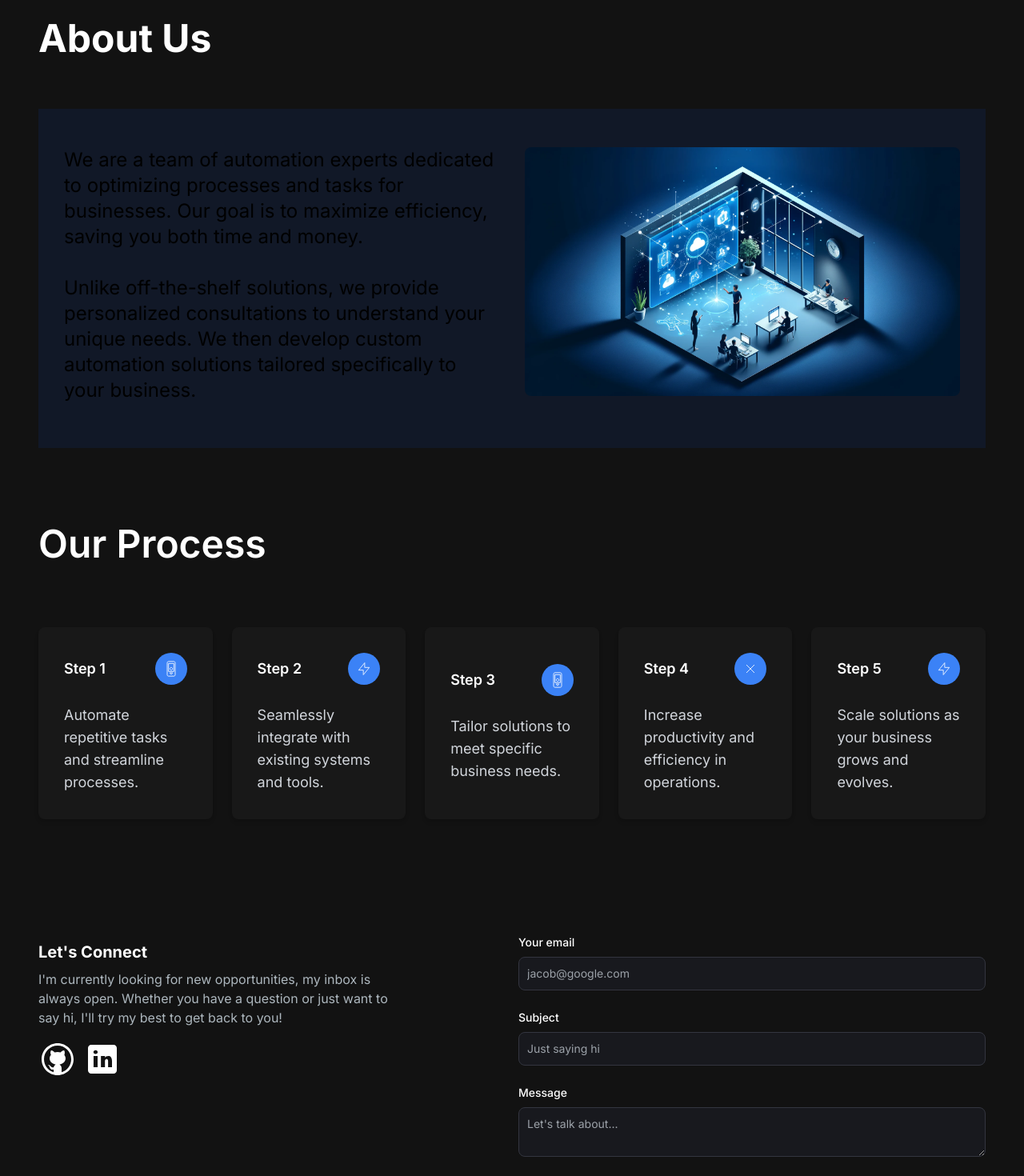
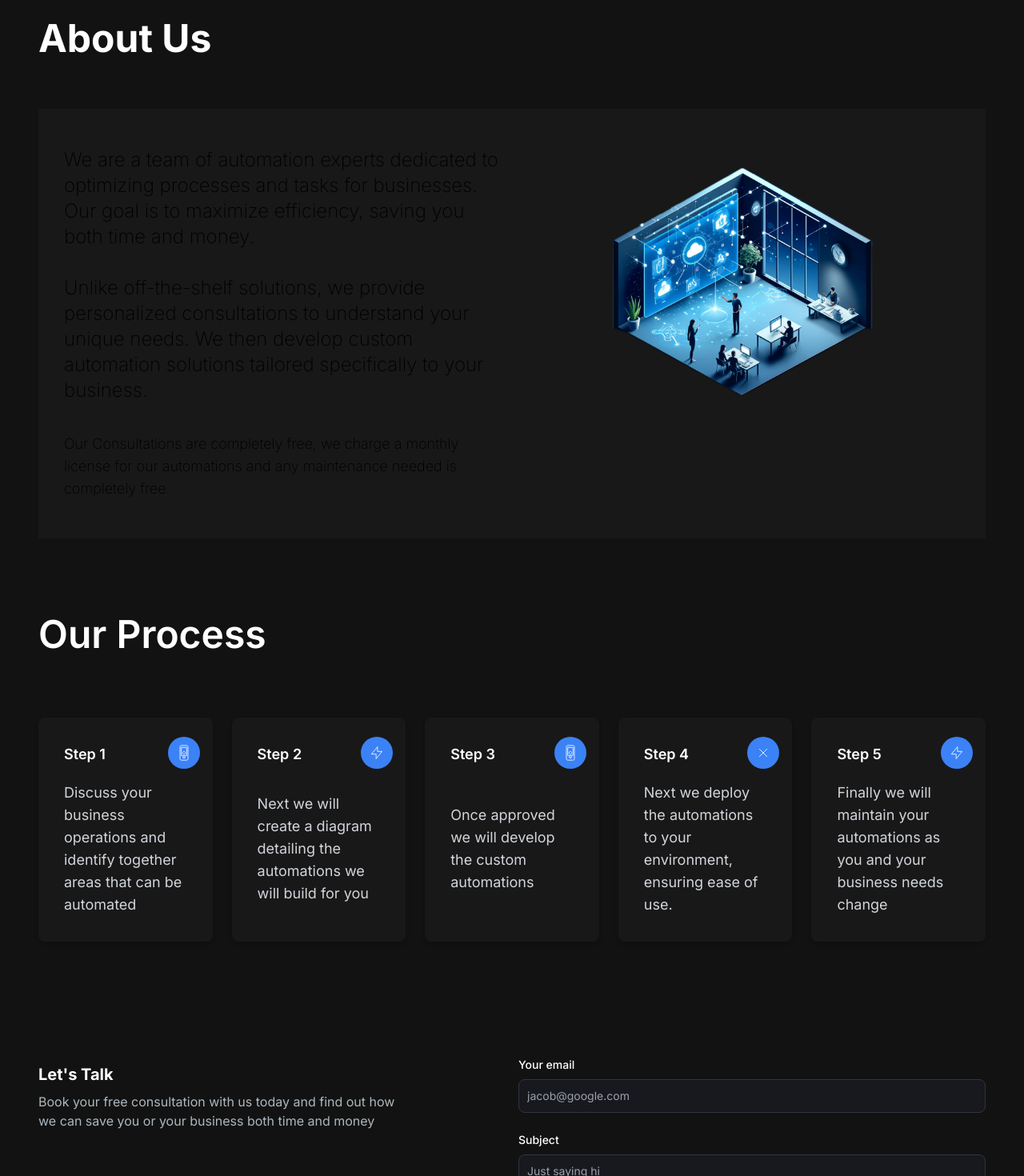
Before and after one commit to dolphinNoir/BluefinSite, a Next.js app: page / in a window 1280 px wide. Shown: the part 680-2150 px from the top of the page at 80% size. Built offline with nearby package versions, Linux system fonts and the light colour scheme.

Commit message:
made some adjustments for the about section

```diff
--- a/src/app/components/AboutUs.jsx
+++ b/src/app/components/AboutUs.jsx
@@ -6,26 +6,31 @@ const AboutUs = () => {
       <h2 className="text-3xl lg:text-5xl font-bold text-white pb-8 lg:pb-[4rem]">
         About Us
       </h2>
-      <section id="about-us" className="bg-gray-900 py-8 ">
+      <section id="about-us" className="bg-[#181818] py-8 ">
         <div className="container mx-auto px-4">
-          <div className="flex flex-col-reverse lg:flex-row md:flex-row">
-            <div className="md:w-1/2">
+          <div className="flex flex-col-reverse xl:flex-row flex-row">
+            <div className="w-[100%]">
               <div className="p-4">
-                <p className="text-2xl  mb-4 pb-2">
+                <p className="text-2xl font-extralight  mb-4 pb-2">
                   We are a team of automation experts dedicated to optimizing
                   processes and tasks for businesses. Our goal is to maximize
                   efficiency, saving you both time and money.
                 </p>
-                <p className="text-2xl py-2">
+                <p className="text-2xl font-extralight py-2">
                   Unlike off-the-shelf solutions, we provide personalized
                   consultations to understand your unique needs. We then develop
                   custom automation solutions tailored specifically to your
                   business.
                 </p>
+                <p className="text-lg font-extralight mt-[1.8rem]">
+                  Our Consultations are completely free, we charge a monthly
+                  license for our automations and any maintenance needed is
+                  completely free.
+                </p>
               </div>
             </div>
-            <div className="md:w-1/2">
-              <div className="p-4">
+            <div className="w-[100%] pt-[1rem] pb-[2rem]">
+              <div className="p-0">
                 <img
                   src="/images/about-image.png"
                   alt="Our Team"
--- a/src/app/components/CardsSection.jsx
+++ b/src/app/components/CardsSection.jsx
@@ -10,35 +10,35 @@ export const CardsSection = () => {
       <div className="grid grid-cols-1 sm:grid-cols-2 md:grid-cols-3 lg:grid-cols-4 xl:grid-cols-5 gap-6">
         <CustomCard
           step="Step 1"
-          description="Automate repetitive tasks and streamline processes."
+          description="Discuss your business operations and identify together areas that can be automated"
           bgColor="bg-[#181818]"
           icon={true}
           iconPath="M16 1H8C6.896 1 6 1.896 6 3V21C6 22.104 6.896 23 8 23H16C17.104 23 18 22.104 18 21V3C18 1.896 17.104 1 16 1ZM12 20C10.896 20 10 19.104 10 18H14C14 19.104 13.104 20 12 20ZM16 16H8V4H16V16ZM12 14C13.104 14 14 13.104 14 12C14 10.896 13.104 10 12 10C10.896 10 10 10.896 10 12C10 13.104 10.896 14 12 14Z"
         />
         <CustomCard
           step="Step 2"
-          description="Seamlessly integrate with existing systems and tools."
+          description="Next we will create a diagram detailing the automations we will build for you"
           bgColor="bg-[#181818]"
           icon={true}
           iconPath="M13 10V3L4 14h7v7l9-11h-7z"
         />
         <CustomCard
           step="Step 3"
-          description="Tailor solutions to meet specific business needs."
+          description="Once approved we will develop the custom automations"
           bgColor="bg-[#181818]"
           icon={true}
           iconPath="M16 1H8C6.896 1 6 1.896 6 3V21C6 22.104 6.896 23 8 23H16C17.104 23 18 22.104 18 21V3C18 1.896 17.104 1 16 1ZM12 20C10.896 20 10 19.104 10 18H14C14 19.104 13.104 20 12 20ZM16 16H8V4H16V16ZM12 14C13.104 14 14 13.104 14 12C14 10.896 13.104 10 12 10C10.896 10 10 10.896 10 12C10 13.104 10.896 14 12 14Z"
         />
         <CustomCard
           step="Step 4"
-          description="Increase productivity and efficiency in operations."
+          description="Next we deploy the automations to your environment, ensuring ease of use."
           bgColor="bg-[#181818]"
           icon={true}
           iconPath="M6 18L18 6M6 6l12 12"
         />
         <CustomCard
           step="Step 5"
-          description="Scale solutions as your business grows and evolves."
+          description="Finally we will maintain your automations as you and your business needs change"
           bgColor="bg-[#181818]"
           icon={true}
           iconPath="M13 10V3L4 14h7v7l9-11h-7z"
--- /dev/null
+++ b/src/app/components/ContactSection.js
@@ -0,0 +1,68 @@
+import React from "react";
+
+const ContactSection = () => {
+  return (
+    <section id="contact" className="bg-gray-100 py-16">
+      <div className="container mx-auto px-4">
+        <div className="max-w-2xl mx-auto text-center">
+          <h2 className="text-3xl font-bold text-gray-800 mb-6">Contact Us</h2>
+          <p className="text-lg text-gray-600 mb-8">
+            Have a question or interested in our services? Get in touch with us!
+          </p>
+          <form className="max-w-lg mx-auto">
+            <div className="mb-4">
+              <input
+                type="text"
+                placeholder="Your Name"
+                className="w-full px-4 py-2 border border-gray-300 rounded-md focus:outline-none focus:border-blue-500"
+              />
+            </div>
+            <div className="mb-4">
+              <input
+                type="email"
+                placeholder="Your Email"
+                className="w-full px-4 py-2 border border-gray-300 rounded-md focus:outline-none focus:border-blue-500"
+              />
+            </div>
+            <div className="mb-4">
+              <textarea
+                placeholder="Your Message"
+                rows="5"
+                className="w-full px-4 py-2 border border-gray-300 rounded-md focus:outline-none focus:border-blue-500"
+              ></textarea>
+            </div>
+            <button
+              type="submit"
+              className="bg-blue-500 text-white px-6 py-3 rounded-md hover:bg-blue-600 transition duration-300"
+            >
+              Send Message
+            </button>
+          </form>
+        </div>
+        <div className="mt-12">
+          <h3 className="text-xl font-semibold mb-4">
+            Or reach out to us directly:
+          </h3>
+          <div className="flex justify-center items-center">
+            <div
+              className="bg-white rounded-md p-4 shadow-md mr-4"
+              style={{ width: "250px" }}
+            >
+              <i className="fas fa-phone-alt text-4xl text-blue-500 mb-4"></i>
+              <p className="text-lg text-gray-800">+1 (123) 456-7890</p>
+            </div>
+            <div
+              className="bg-white rounded-md p-4 shadow-md"
+              style={{ width: "250px" }}
+            >
+              <i className="fas fa-envelope text-4xl text-blue-500 mb-4"></i>
+              <p className="text-lg text-gray-800">info@example.com</p>
+            </div>
+          </div>
+        </div>
+      </div>
+    </section>
+  );
+};
+
+export default ContactSection;
--- a/src/app/components/CustomCard.js
+++ b/src/app/components/CustomCard.js
@@ -6,9 +6,11 @@ function CustomCard({ step, description, bgColor, icon, iconPath }) {
       className={`${bgColor} p-8 rounded-lg shadow-md transition duration-300 transform hover:-translate-y-1 hover:shadow-xl flex flex-col items-center justify-center`}
     >
       <div className="flex items-center justify-between mb-4 w-full">
-        <h3 className="text-lg font-semibold mb-2 text-white">{step}</h3>
+        <h3 className="text-lg font-semibold absolute top-8 text-white">
+          {step}
+        </h3>
         {icon && (
-          <div className="flex items-center justify-center h-10 w-10 rounded-full bg-blue-500 text-white mb-2">
+          <div className="flex items-center justify-center absolute top-6 right-4 h-10 w-10 rounded-full bg-blue-500 text-white mb-2">
             <svg
               xmlns="http://www.w3.org/2000/svg"
               fill="none"
@@ -21,7 +23,7 @@ function CustomCard({ step, description, bgColor, icon, iconPath }) {
           </div>
         )}
       </div>
-      <p className="text-lg text-gray-300">{description}</p>
+      <p className="text-lg text-gray-300 pt-8 ">{description}</p>
     </div>
   );
 }
--- a/src/app/components/EmailSection.jsx
+++ b/src/app/components/EmailSection.jsx
@@ -46,23 +46,12 @@ const EmailSection = () => {
     >
       <div className=" z-0 blur-lg absolute top-3/4 -left-4 transform -translate-x-1/2 -translate-1/2"></div>
       <div className="z-10">
-        <h5 className="text-xl font-bold text-white my-2">
-          Let&apos;s Connect
-        </h5>
+        <h5 className="text-xl font-bold text-white my-2">Let&apos;s Talk</h5>
         <p className="text-[#ADB7BE] mb-4 max-w-md">
           {" "}
-          I&apos;m currently looking for new opportunities, my inbox is always
-          open. Whether you have a question or just want to say hi, I&apos;ll
-          try my best to get back to you!
+          Book your free consultation with us today and find out how we can save
+          you or your business both time and money
         </p>
-        <div className="socials flex flex-row gap-2">
-          <Link href="github.com">
-            <Image src={GithubIcon} alt="Github Icon" />
-          </Link>
-          <Link href="linkedin.com">
-            <Image src={LinkedinIcon} alt="Linkedin Icon" />
-          </Link>
-        </div>
       </div>
       <div>
         {emailSubmitted ? (
--- a/src/app/components/Navbar.jsx
+++ b/src/app/components/Navbar.jsx
@@ -25,7 +25,7 @@ const Navbar = () => {
   const [navbarOpen, setNavbarOpen] = useState(false);
 
   return (
-    <nav className="fixed mx-auto border border-[#33353F] top-0 left-0 right-0 z-10 bg-[#121212] bg-opacity-100">
+    <nav className="fixed mx-auto  top-0 left-0 right-0 z-10 bg-[#121212] bg-opacity-100">
       <div className="flex container lg:py-4 flex-wrap items-center justify-between mx-auto px-4 py-2">
         <Link
           href={"/"}
--- a/src/app/page.js
+++ b/src/app/page.js
@@ -5,6 +5,7 @@ import ProjectsSection from "./components/ProjectsSection";
 import EmailSection from "./components/EmailSection";
 import Footer from "./components/Footer";
 import AchievementsSection from "./components/AchievementsSection";
+import ContactSection from "./components/ContactSection";
 import { CardsSection } from "./components/CardsSection";
 
 export default function Home() {
@@ -15,6 +16,7 @@ export default function Home() {
         <HeroSection />
         <AboutUs />
         <CardsSection />
+        {/* <ContactSection /> */}
         {/* <AchievementsSection /> */}
         {/* <ProjectsSection /> */}
         <EmailSection />
```
Also changed, not shown: public/images/about-image.png.
